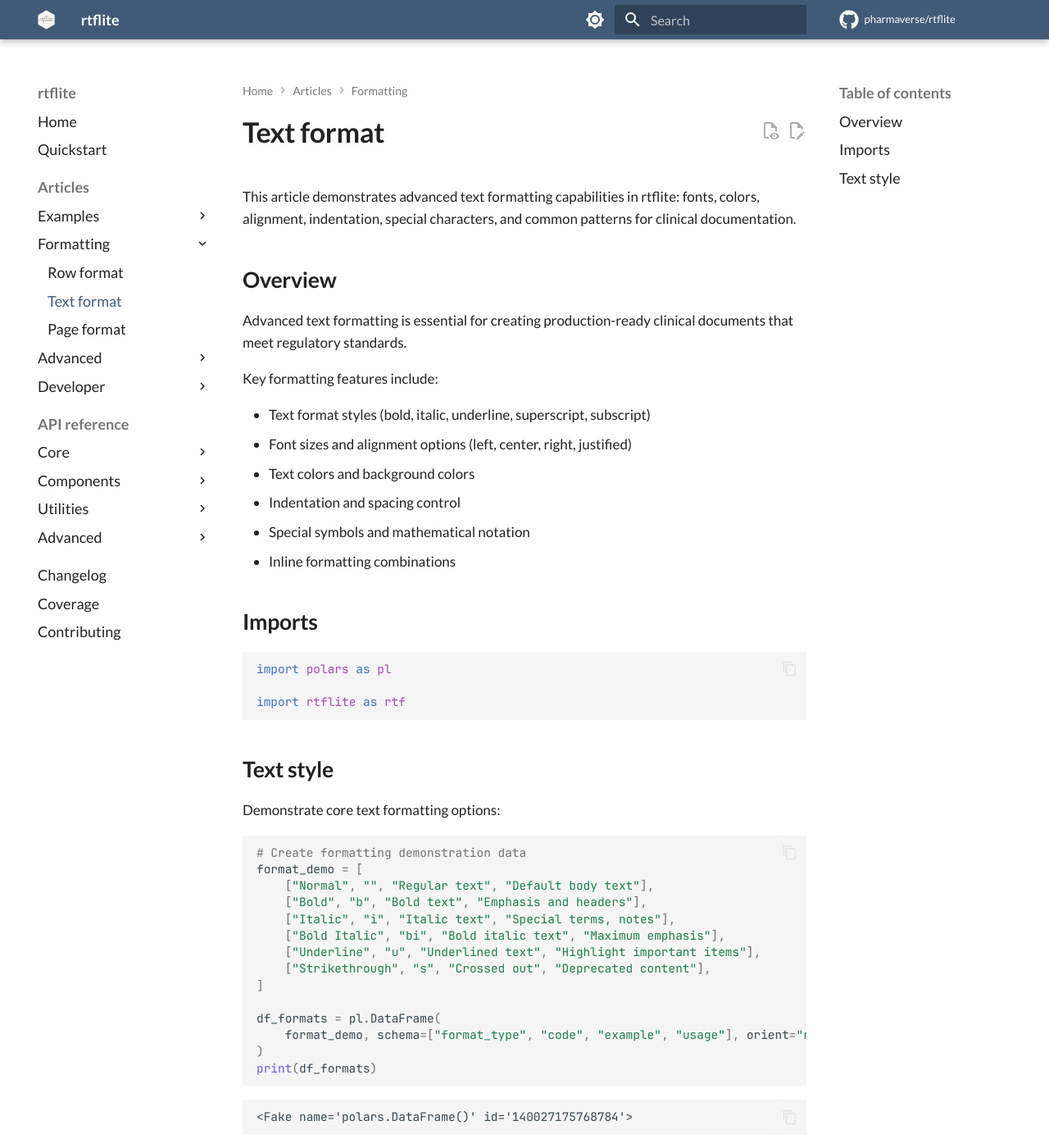
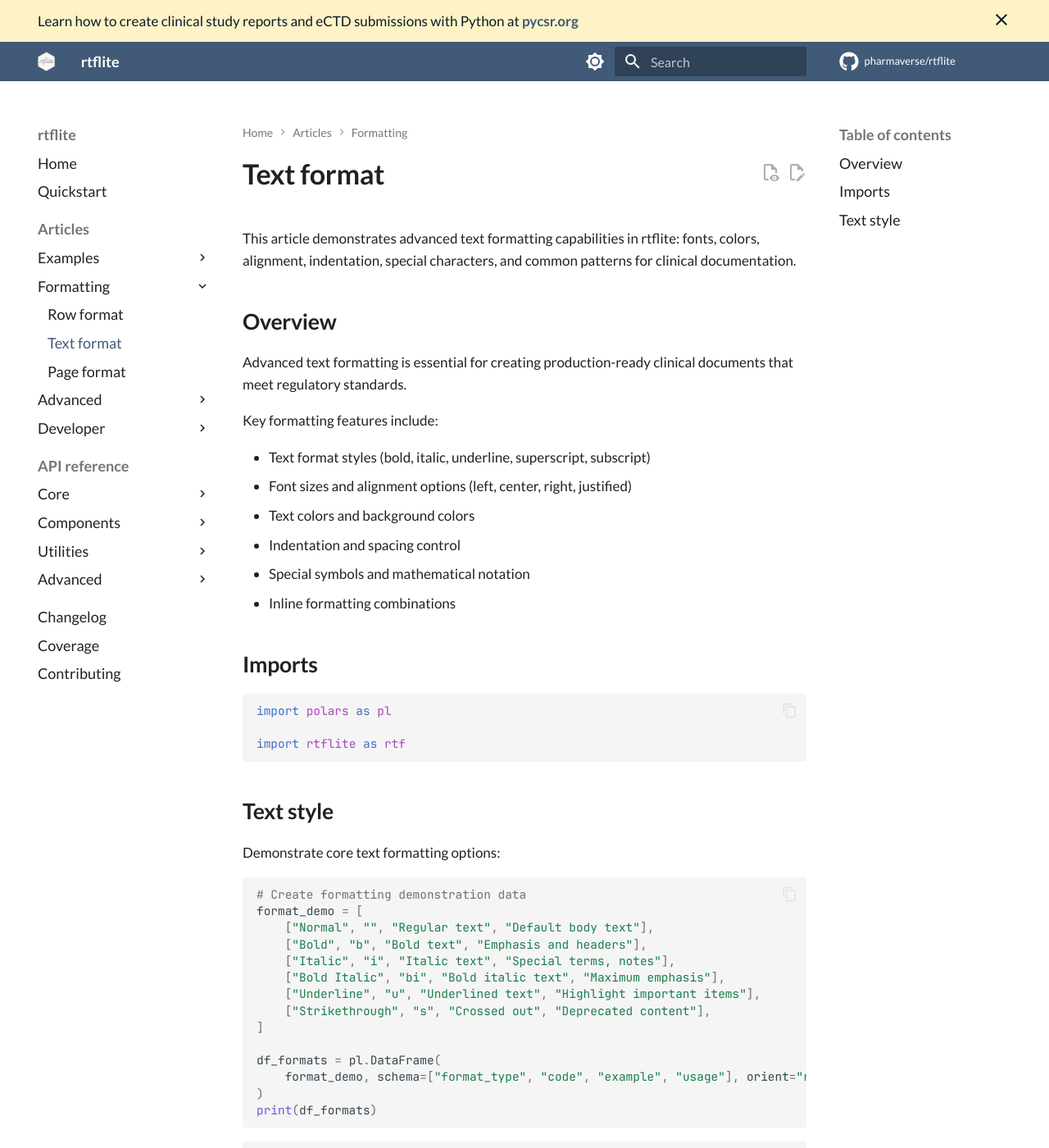
Before and after one commit to pharmaverse/rtflite, an MkDocs documentation site: the page built from docs/articles/format-text.md, in a window 1280 px wide and 1400 px high. Shown: the whole window at 82% size. Built offline with MkDocs 1.6.1 and Material for MkDocs 9.7.7, drawn with Linux system fonts in a browser that asks for light colours; comment, search, counter and statistics services are not loaded; some of the changed text lies outside the part shown.

Commit message:
Add announcement bar and link to pycsr.org

```diff
--- /dev/null
+++ b/docs/overrides/main.html
@@ -0,0 +1,8 @@
+{% extends "base.html" %}
+
+{% block announce %}
+Learn how to create clinical study reports and eCTD submissions with Python at
+<a href="https://pycsr.org">
+    <strong>pycsr.org</strong>
+</a>
+{% endblock %}
--- a/docs/stylesheets/extra.css
+++ b/docs/stylesheets/extra.css
@@ -71,3 +71,8 @@ code {
 .md-typeset details {
     font-size: 0.85rem;
 }
+
+.md-banner {
+    color: var(--md-primary-fg-color--light);
+    background-color: oklch(96.2% 0.059 95.617);
+}
--- a/mkdocs.yml
+++ b/mkdocs.yml
@@ -68,6 +68,7 @@ markdown_extensions:
 
 theme:
   name: material
+  custom_dir: docs/overrides
   font:
     text: Lato
   logo: assets/logo.png
```
